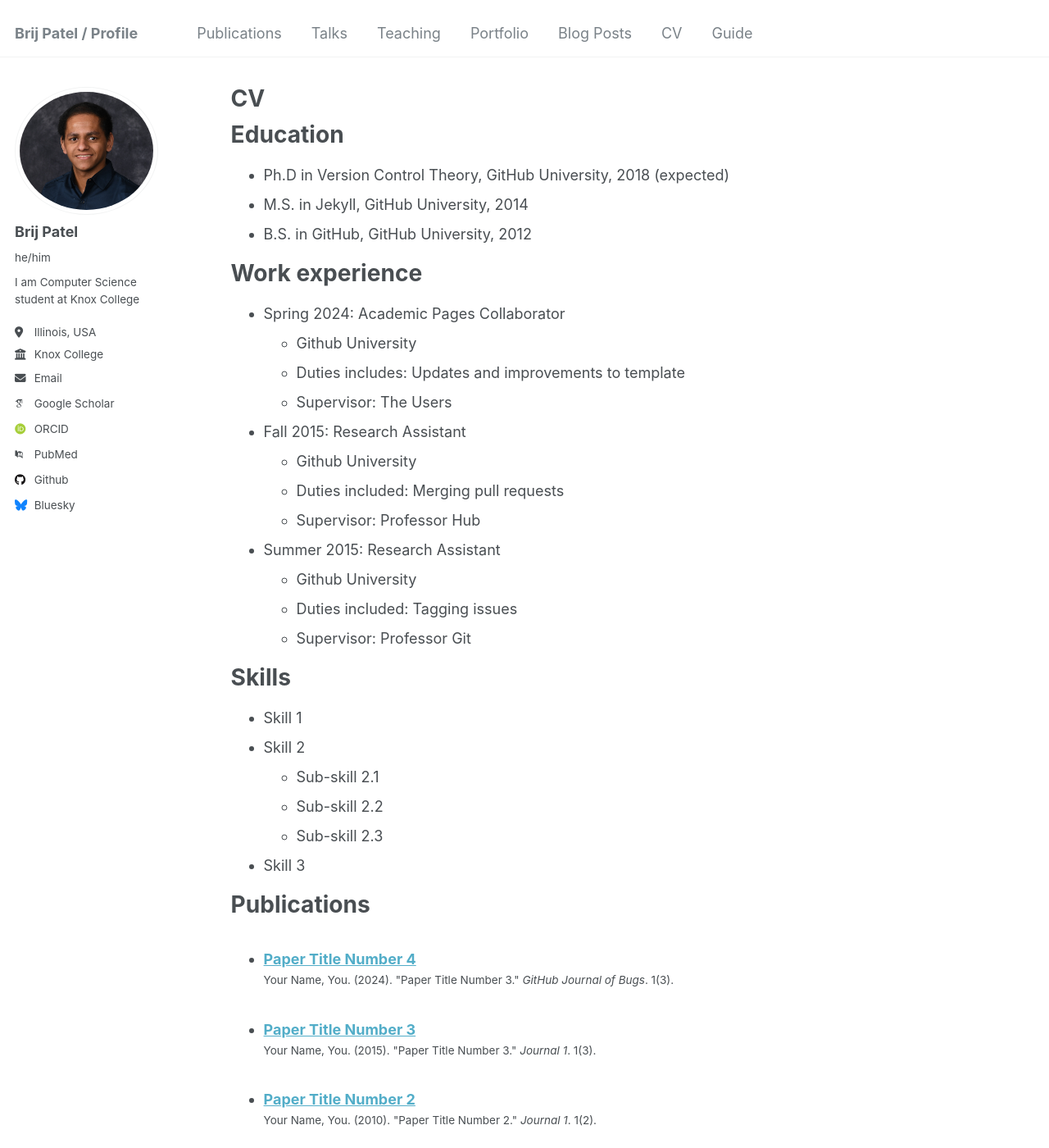
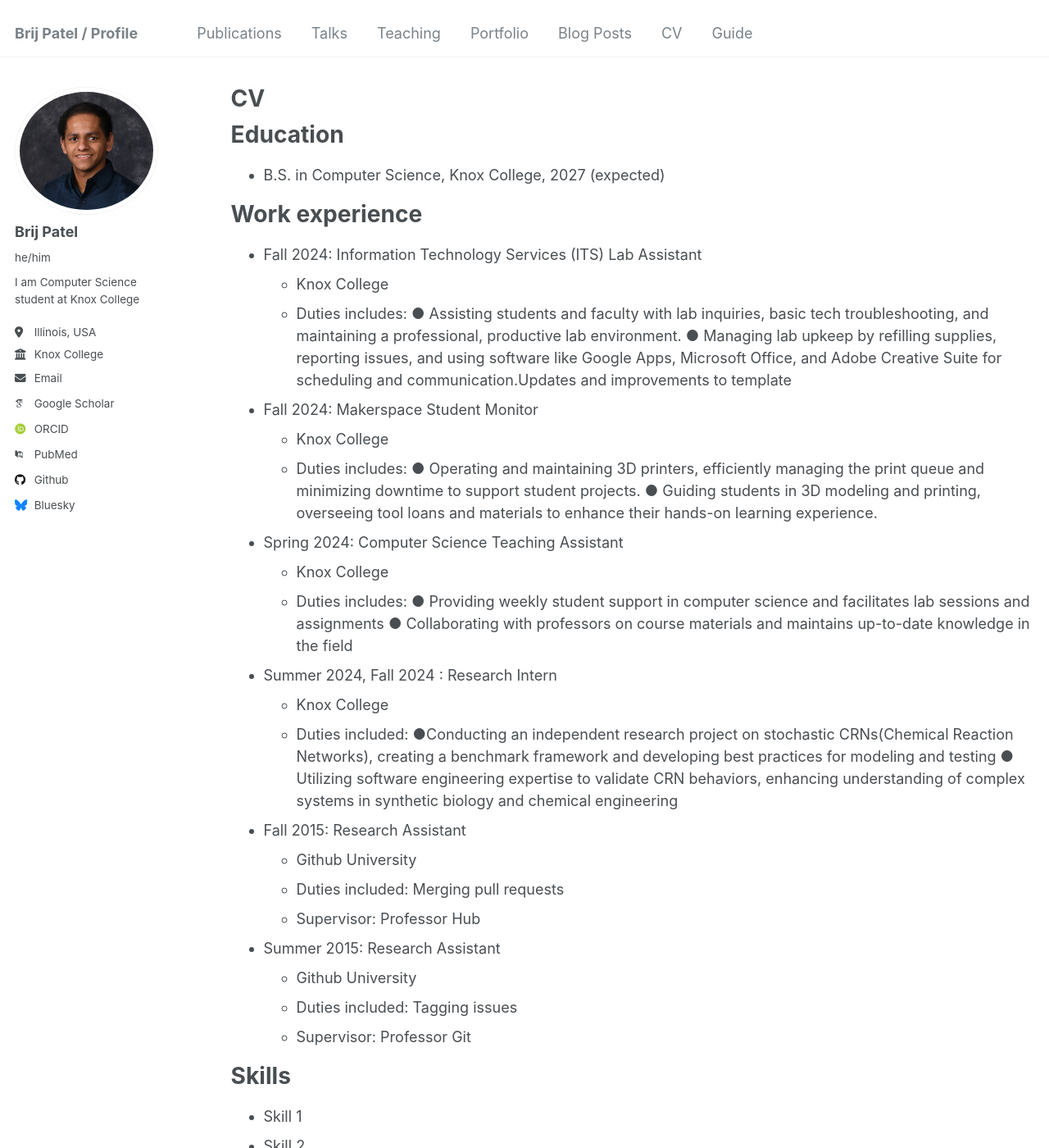
Before and after one commit to brij-patel-knox/brij-patel-knox.github.io, a Jekyll site: the page built from _pages/cv.md, in a window 1280 px wide and 1400 px high. Shown: the whole window at 82% size. Built offline with Jekyll 4.4.1, drawn with Linux system fonts in a browser that asks for light colours; some web fonts are replaced.

Commit message:
CV_updates

```diff
--- a/_config.yml
+++ b/_config.yml
@@ -44,7 +44,7 @@ author:
   bitbucket        : # Username - Update with your username on the site
   codepen          : # Username
   dribbble         : # Username
-  github           : "academicpages"
+  github           : "brij-patel-knox"
   kaggle           : # Username
   stackoverflow    : # User number or user number and name (i.e., use "1" or "1/jeff-atwood")
 
--- a/_pages/cv.md
+++ b/_pages/cv.md
@@ -11,16 +11,40 @@ redirect_from:
 
 Education
 ======
-* Ph.D in Version Control Theory, GitHub University, 2018 (expected)
-* M.S. in Jekyll, GitHub University, 2014
-* B.S. in GitHub, GitHub University, 2012
+
+* B.S. in Computer Science, Knox College, 2027 (expected)
 
 Work experience
 ======
-* Spring 2024: Academic Pages Collaborator
-  * Github University
-  * Duties includes: Updates and improvements to template
-  * Supervisor: The Users
+* Fall 2024: Information Technology Services (ITS) Lab Assistant
+  * Knox College
+  * Duties includes:
+      ● Assisting students and faculty with lab inquiries, basic tech troubleshooting, and maintaining a professional, productive lab environment.
+      ● Managing lab upkeep by refilling supplies, reporting issues, and using software like Google Apps, Microsoft
+      Office, and Adobe Creative Suite for scheduling and communication.Updates and improvements to template
+
+* Fall 2024: Makerspace Student Monitor
+  * Knox College
+  * Duties includes:
+      ● Operating and maintaining 3D printers, efficiently managing the print queue and minimizing downtime to
+        support student projects.
+      ● Guiding students in 3D modeling and printing, overseeing tool loans and materials to enhance their hands-on
+        learning experience.
+
+* Spring 2024: Computer Science Teaching Assistant
+  * Knox College
+  * Duties includes:
+      ● Providing weekly student support in computer science and facilitates lab sessions and assignments
+      ● Collaborating with professors on course materials and maintains up-to-date knowledge in the field
+
+* Summer 2024, Fall 2024 : Research Intern
+  * Knox College
+  * Duties included:
+      ●Conducting an independent research project on stochastic CRNs(Chemical Reaction Networks), creating a
+      benchmark framework and developing best practices for modeling and testing
+     ● Utilizing software engineering expertise to validate CRN behaviors, enhancing understanding of complex
+      systems in synthetic biology and chemical engineering
+
 
 * Fall 2015: Research Assistant
   * Github University
```
